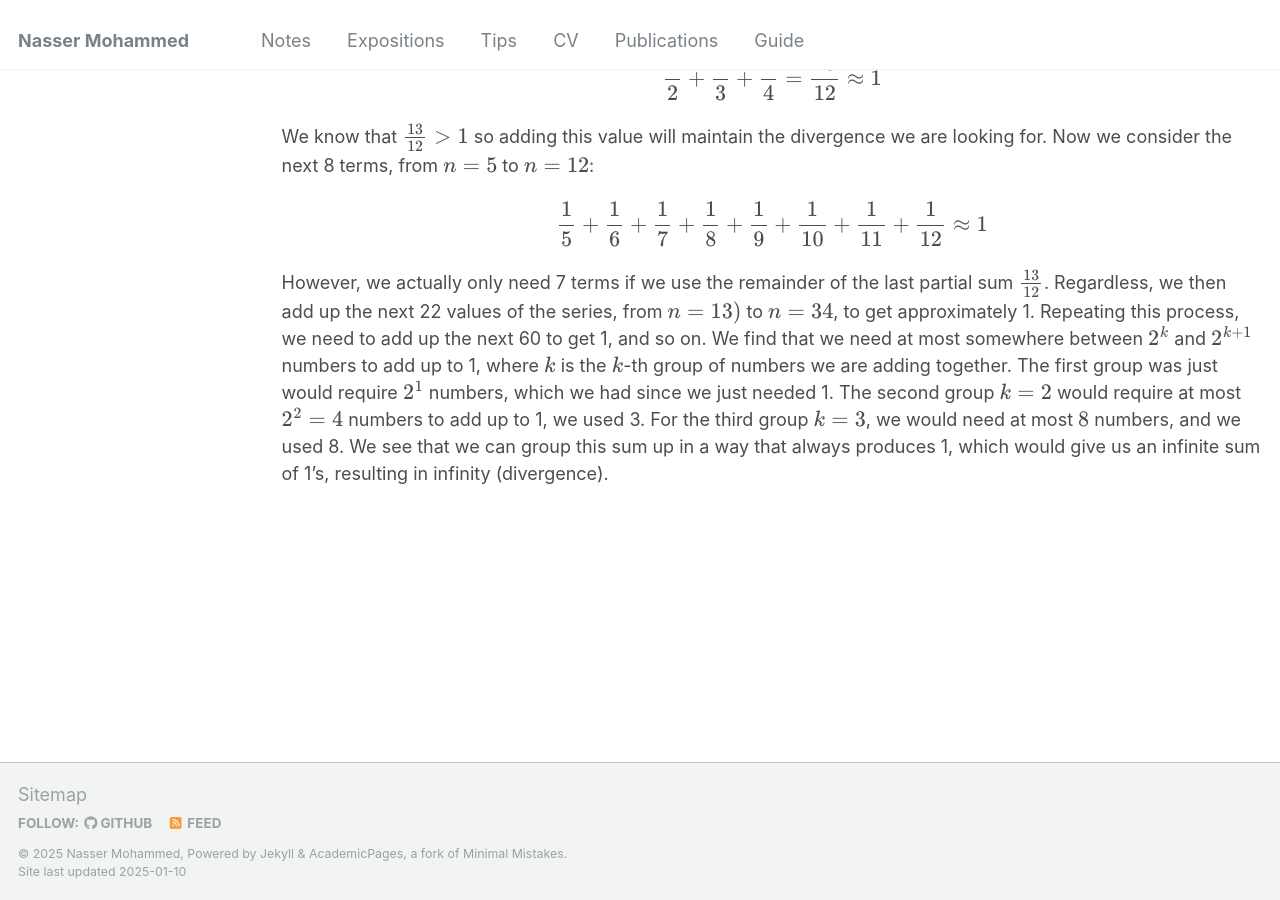
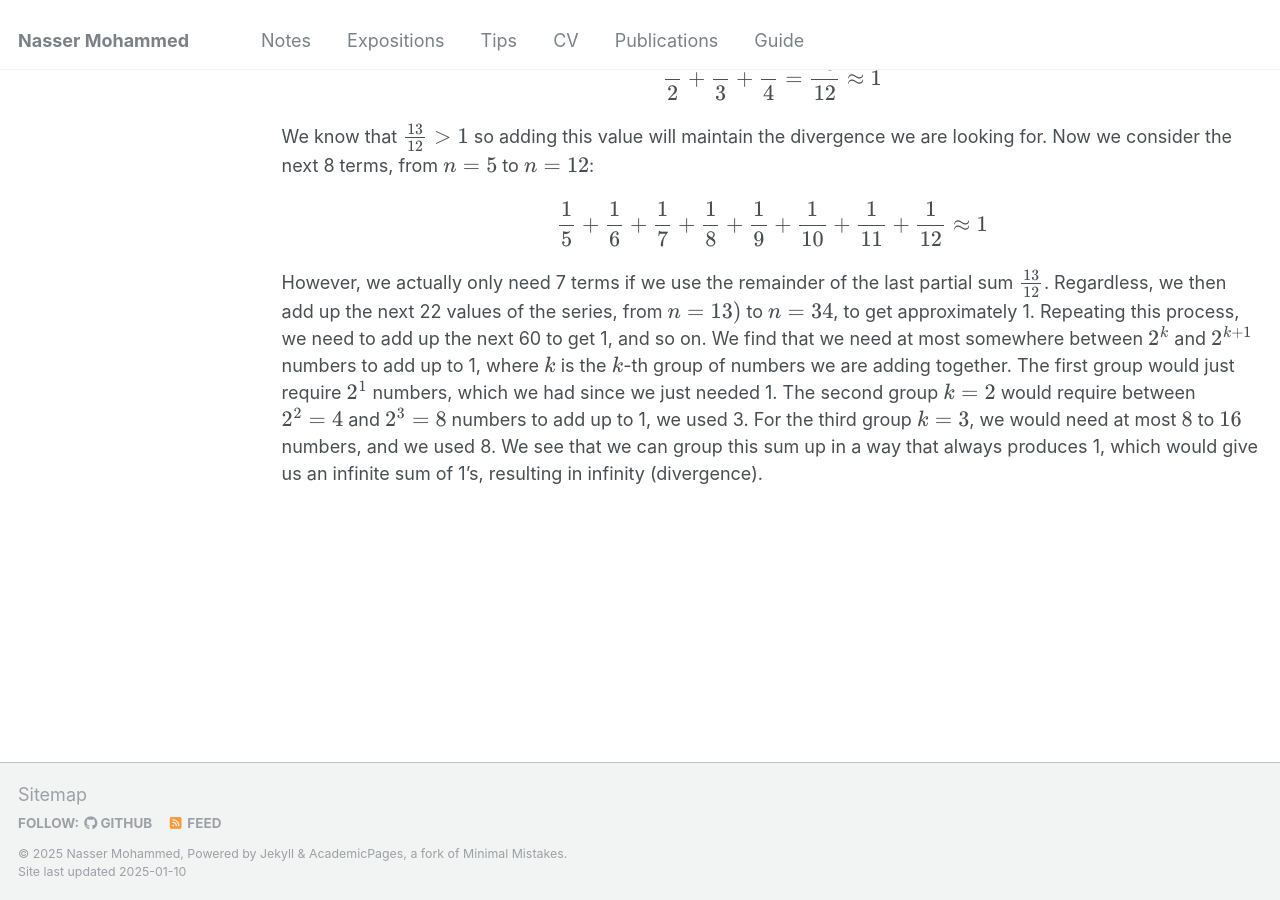
Before and after one commit to Nasser-Mohammed/Nasser-Mohammed.github.io, a Jekyll site: the page built from _pages/notes/analysis/harmonic-series.md, in a window 1280 px wide and 900 px high, scrolled down 2760 px. Built offline with Jekyll 4.4.1, drawn with Linux system fonts in a browser that asks for light colours.

Commit message:
Update harmonic-series.md

```diff
--- a/_pages/notes/analysis/harmonic-series.md
+++ b/_pages/notes/analysis/harmonic-series.md
@@ -51,4 +51,4 @@ Consider the first term, \\(n = 1\\), we get the value \\(\frac{1}{1} = 1\\), no
 \\[\frac{1}{2} + \frac{1}{3} + \frac{1}{4} = \frac{13}{12} \approx 1\\]
 We know that \\(\frac{13}{12} > 1\\) so adding this value will maintain the divergence we are looking for. Now we consider the next 8 terms, from \\(n = 5\\) to \\(n = 12\\):
 \\[\frac{1}{5} + \frac{1}{6} + \frac{1}{7} + \frac{1}{8} + \frac{1}{9} + \frac{1}{10} + \frac{1}{11} + \frac{1}{12} \approx 1\\]
-However, we actually only need 7 terms if we use the remainder of the last partial sum \\(\frac{13}{12}\\). Regardless, we then add up the next 22 values of the series, from \\(n = 13)\\) to \\(n = 34\\), to get approximately 1. Repeating this process, we need to add up the next 60 to get 1, and so on. We find that we need at most somewhere between \\(2^{k}\\) and \\(2^{k+1}\\) numbers to add up to 1, where \\(k\\) is the \\(k\\)-th group of numbers we are adding together. The first group was just would require \\(2^1\\) numbers, which we had since we just needed 1. The second group \\(k = 2\\) would require at most \\(2^{2} = 4\\) numbers to add up to 1, we used 3. For the third group \\(k = 3\\), we would need at most \\(8\\) numbers, and we used 8. We see that we can group this sum up in a way that always produces 1, which would give us an infinite sum of 1's, resulting in infinity (divergence).
+However, we actually only need 7 terms if we use the remainder of the last partial sum \\(\frac{13}{12}\\). Regardless, we then add up the next 22 values of the series, from \\(n = 13)\\) to \\(n = 34\\), to get approximately 1. Repeating this process, we need to add up the next 60 to get 1, and so on. We find that we need at most somewhere between \\(2^{k}\\) and \\(2^{k+1}\\) numbers to add up to 1, where \\(k\\) is the \\(k\\)-th group of numbers we are adding together. The first group would just require \\(2^1\\) numbers, which we had since we just needed 1. The second group \\(k = 2\\) would require between \\(2^{2} = 4\\) and \\(2^{3} = 8\\) numbers to add up to 1, we used 3. For the third group \\(k = 3\\), we would need at most \\(8\\) to \\(16\\) numbers, and we used 8. We see that we can group this sum up in a way that always produces 1, which would give us an infinite sum of 1's, resulting in infinity (divergence).
```
